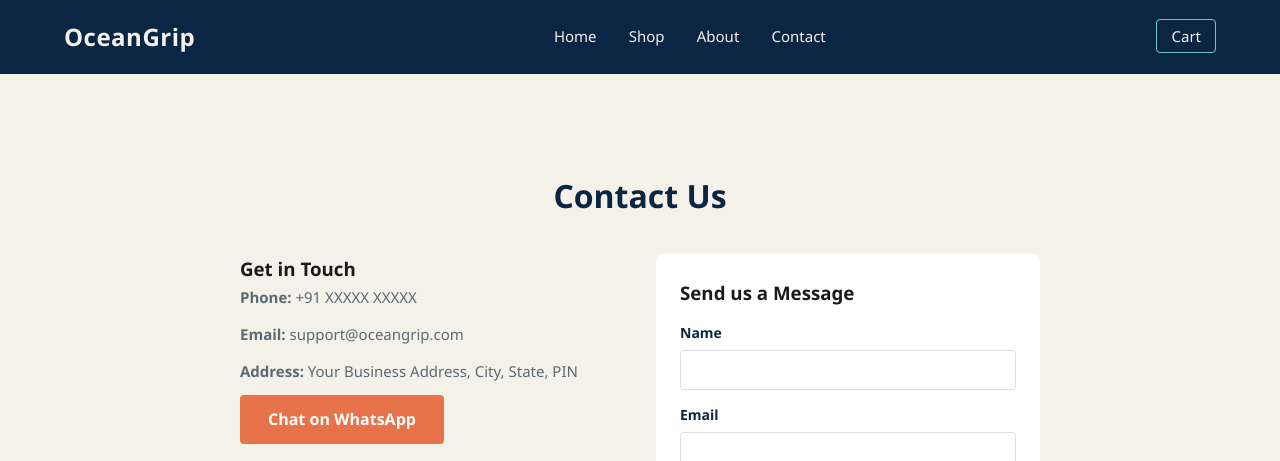
After one commit to devangdhakaai-create/oceangrip, a FastAPI app: template oceangrip/app/templates/contact.html in a window 1280 px wide. The commit adds this page. Shown: the top 461 px of the page. Run offline with FastAPI, Linux system fonts and the light colour scheme; the template is opened without the code that fills it, so the values that code supplies are empty.

Commit message:
Day 10: Static pages (About, FAQ, Privacy, Terms) + Contact page layout fix + spacing polish

```diff
--- a/oceangrip/app/static/css/style.css
+++ b/oceangrip/app/static/css/style.css
@@ -713,3 +713,96 @@ body {
         grid-template-columns: 1fr;
     }
 }
+
+.static-page {
+    padding: 48px 0;
+    max-width: 800px;
+}
+
+.static-page h1 {
+    margin-bottom: 32px;
+}
+
+.static-page p {
+    color: var(--text-light);
+    margin-bottom: 20px;
+    line-height: 1.8;
+    font-size: 15px;
+}
+
+.static-page p:last-child {
+    margin-bottom: 0;
+}
+
+.contact-layout {
+    display: grid;
+    grid-template-columns: 1fr 1fr;
+    gap: 32px;
+    max-width: 1000px;
+}
+
+.contact-info-block p {
+    margin-bottom: 10px;
+}
+
+.map-embed {
+    margin-top: 20px;
+    border-radius: 8px;
+    overflow: hidden;
+}
+
+.contact-form {
+    background: white;
+    padding: 24px;
+    border-radius: 8px;
+}
+
+.contact-form label {
+    display: block;
+    margin-top: 14px;
+    margin-bottom: 6px;
+    font-weight: 600;
+    color: var(--deep-navy);
+    font-size: 14px;
+}
+
+.contact-form input,
+.contact-form textarea {
+    width: 100%;
+    padding: 10px;
+    border: 1px solid #ddd;
+    border-radius: 4px;
+    font-family: inherit;
+}
+
+.contact-form textarea {
+    min-height: 100px;
+}
+
+.contact-form button {
+    margin-top: 16px;
+    border: none;
+    cursor: pointer;
+}
+
+.faq-item {
+    background: white;
+    padding: 24px;
+    border-radius: 8px;
+    margin-bottom: 20px;
+}
+
+.faq-item h3 {
+    color: var(--deep-navy);
+    margin-bottom: 8px;
+}
+
+.faq-item p {
+    margin-bottom: 0;
+}
+
+@media (max-width: 768px) {
+    .contact-layout {
+        grid-template-columns: 1fr;
+    }
+}
--- /dev/null
+++ b/oceangrip/app/templates/contact.html
@@ -0,0 +1,41 @@
+{% extends "base.html" %}
+
+{% block title %}Contact Us - OceanGrip{% endblock %}
+
+{% block content %}
+<div class="container static-page">
+    <h1 class="section-title">Contact Us</h1>
+
+    <div class="contact-layout">
+        <div class="contact-info-block">
+            <h3>Get in Touch</h3>
+            <p><strong>Phone:</strong> +91 XXXXX XXXXX</p>
+            <p><strong>Email:</strong> support@oceangrip.com</p>
+            <p><strong>Address:</strong> Your Business Address, City, State, PIN</p>
+
+            <a href="https://wa.me/91XXXXXXXXXX" class="btn-primary" target="_blank">Chat on WhatsApp</a>
+
+            <div class="map-embed">
+                <iframe
+                    src="https://www.google.com/maps/embed?pb=!1m18!1m12!1m3!1d3563.5!2d75.85!3d25.18!"
+                    width="100%" height="250" style="border:0;" allowfullscreen loading="lazy">
+                </iframe>
+            </div>
+        </div>
+
+        <form class="contact-form">
+            <h3>Send us a Message</h3>
+            <label>Name</label>
+            <input type="text" name="name" required>
+
+            <label>Email</label>
+            <input type="email" name="email" required>
+
+            <label>Message</label>
+            <textarea name="message" required></textarea>
+
+            <button type="submit" class="btn-primary">Send Message</button>
+        </form>
+    </div>
+</div>
+{% endblock %}
```
Also changed, not shown: oceangrip/app/routes/pages.py (+20 -0 lines), oceangrip/app/templates/about.html (added, +12 -0 lines), oceangrip/app/templates/faq.html (added, +30 -0 lines), oceangrip/app/templates/privacy.html (added, +13 -0 lines), oceangrip/app/templates/terms.html (added, +14 -0 lines).
